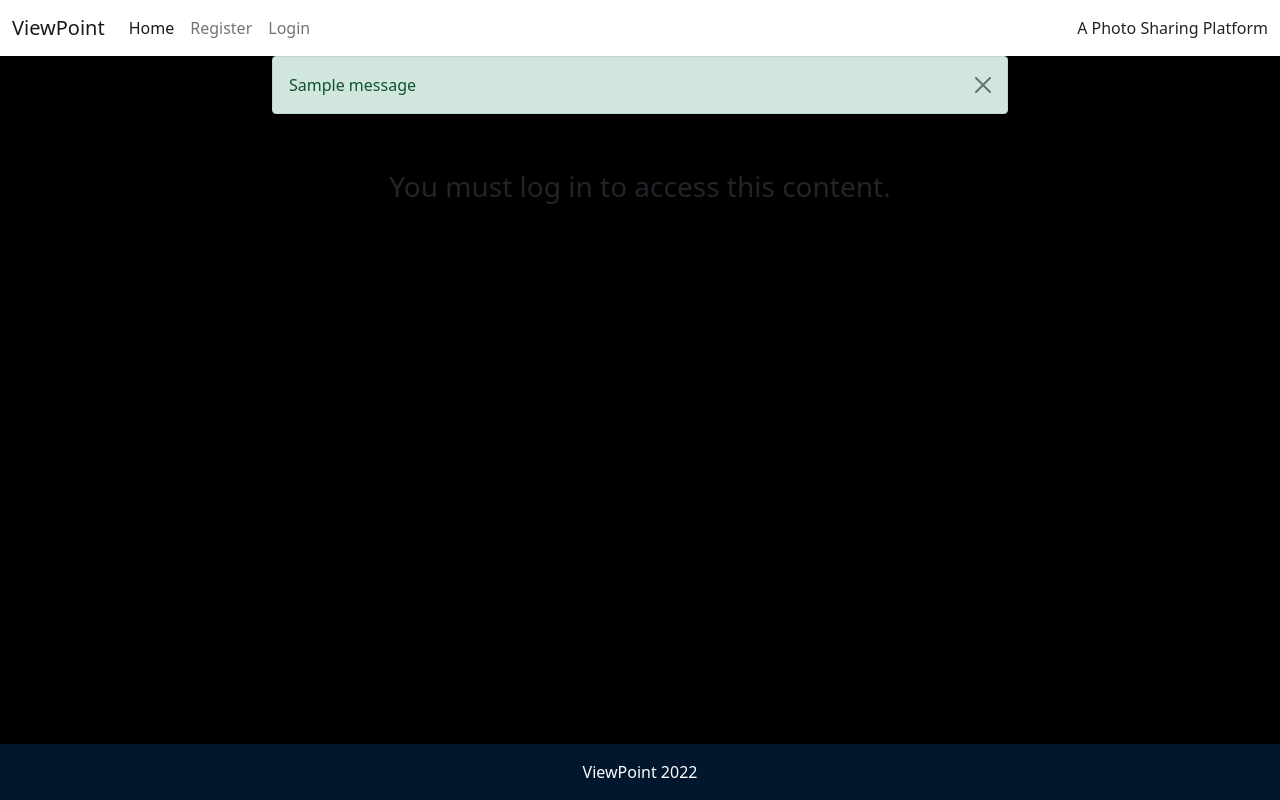
After one commit to darraghmurphy1/GameTonight, a Django app: page /user_post in a window 1280 px wide. The commit adds this page. Run offline with Django 3.2, Linux system fonts and the light colour scheme; tables that the repository leaves empty hold one stand-in row (values such as "Sample post"); one stand-in notice (Sample message) is shown; some libraries are stand-ins or nearby versions.

Commit message:
various changes will review later

```diff
--- a/social/admin.py
+++ b/social/admin.py
@@ -6,7 +6,7 @@
 @admin.register(Post)
 class PostAdmin(SummernoteModelAdmin):
 
-    list_display = ('title', 'slug', 'status', 'created_on')
+    list_display = ('title', 'slug', 'status', 'created_on', 'featured_image',)
     search_fields = ['title', 'content']
     list_filter = ('status', 'created_on')
     prepopulated_fields = {'slug': ('title',)}
--- a/social/forms.py
+++ b/social/forms.py
@@ -1,4 +1,4 @@
-from .models import Comment
+from .models import Comment, Post
 from django import forms
 
 
@@ -6,3 +6,10 @@
     class Meta:
         model = Comment
         fields = ('body',)
+
+
+class PostForm(forms.ModelForm):
+    """ Form for post submission """
+    class Meta:
+        model = Post
+        fields = ['title', 'content', 'featured_image', ]
--- a/social/models.py
+++ b/social/models.py
@@ -7,8 +7,8 @@
 
 
 class Post(models.Model):
-    title = models.CharField(max_length=200, unique=True)
-    slug = models.SlugField(max_length=200, unique=True)
+    title = models.CharField(max_length=100, unique=True)
+    slug = models.SlugField(max_length=100, unique=True)
     author = models.ForeignKey(
         User, on_delete=models.CASCADE, related_name="user_posts"
     )
@@ -17,7 +17,7 @@
     updated_on = models.DateTimeField(auto_now=True)
     content = models.TextField()
     created_on = models.DateTimeField(auto_now_add=True)
-    status = models.IntegerField(choices=STATUS, default=0)
+    status = models.IntegerField(choices=STATUS, default=1)
     likes = models.ManyToManyField(
         User, related_name='post_like', blank=True)
 
@@ -38,7 +38,7 @@
     email = models.EmailField()
     body = models.TextField()
     created_on = models.DateTimeField(auto_now_add=True)
-    approved = models.BooleanField(default=False)
+    approved = models.BooleanField(default=True)
 
     class Meta:
         ordering = ["created_on"]
--- a/social/urls.py
+++ b/social/urls.py
@@ -2,6 +2,14 @@
 from django.urls import path
 
 urlpatterns = [
-    path("", views.PostList.as_view(), name="home"),
+
+    # url for homepage
+    path('', views.PostList.as_view(), name="home"),
+    # url for a more detailed view of a post
     path('<slug:slug>/', views.PostDetail.as_view(), name='post_detail'),
+    # url to like a post
+    path('like/<slug:slug>/', views.PostDetail.as_view(), name='post_like'),
+    # url to post form
+    path('user_post', views.UserPostView.as_view(), name='user_post'),
+
 ]
--- a/social/views.py
+++ b/social/views.py
@@ -1,20 +1,23 @@
-from django.shortcuts import render, get_object_or_404
+from django.shortcuts import render, get_object_or_404, reverse
 from django.views import generic, View
-from .models import Post
-from .forms import CommentForm
+from django.http import HttpResponseRedirect
+from django.utils.text import slugify
+from .models import Post, Comment
+from .forms import CommentForm, PostForm
+from django.contrib import messages
 
 
 class PostList(generic.ListView):
     model = Post
     queryset = Post.objects.filter(status=1).order_by("-created_on")
     template_name = "index.html"
-    paginate_by = 6
+    paginate_by = 4
 
 
 class PostDetail(View):
 
     def get(self, request, slug, *args, **kwargs):
-        queryset = Post.objects.filter(status=1)
+        queryset = Post.objects.all()
         post = get_object_or_404(queryset, slug=slug)
         comments = post.comments.filter(approved=True).order_by("-created_on")
         liked = False
@@ -27,12 +30,13 @@
             {
                 "post": post,
                 "comments": comments,
-                "commented": False
-                "liked": liked
-                "comment~_form": CommentForm()
+                "commented": False,
+                "liked": liked,
+                "comment_form": CommentForm()
             },
         )
-        def post(self, request, slug, *args, **kwargs):
+
+    def post(self, request, slug, *args, **kwargs):
         queryset = Post.objects.filter(status=1)
         post = get_object_or_404(queryset, slug=slug)
         comments = post.comments.filter(approved=True).order_by("-created_on")
@@ -42,13 +46,22 @@
 
         comment_form = CommentForm(data=request.POST)
         if comment_form.is_valid():
-            comment_form.instance.email = request.user.email
-            comment_form.instance.name = request.user.username
+            comment_form.instance.author = request.user
             comment = comment_form.save(commit=False)
             comment.post = post
             comment.save()
+            messages.add_message(
+                request,
+                messages.SUCCESS,
+                'Thank you for your comment!'
+            )
         else:
             comment_form = CommentForm()
+            messages.add_message(
+                request,
+                messages.ERROR,
+                'Sorry! Please try again.'
+            )
 
         return render(
             request,
@@ -62,6 +75,46 @@
             },
         )
 
+
+class UserPostView(View):
+
+    def get(self, request):
+        """ Get  form  """
+
+        post_form = PostForm()
+
+        return render(
+            request,
+            'user_post.html',
+            {
+                'post_form': post_form,
+            }
+        )
+
+    def post(self, request):
+
+        post_form = PostForm(data=request.POST)
+
+        if post_form.is_valid():
+            post_form.instance.author = request.user
+            post_form.instance.slug = slugify(post_form.instance.title)
+            post_form.save()
+            messages.add_message(
+                request,
+                messages.SUCCESS,
+                'Thank you for your post'
+            )
+        else:
+            post_form = PostForm()
+            messages.add_message(
+                request,
+                messages.ERROR,
+                'Please try again'
+            )
+
+        return HttpResponseRedirect(reverse('home'))
+
+
 class PostLike(View):
 
     def post(self, request, slug, *args, **kwargs):
--- a/static/css/style.css
+++ b/static/css/style.css
@@ -1,32 +1,25 @@
 body {
-    background-color: #F9FAFC;
+    background-color: #000000;
 }
 
 .brand {
     font-family: Lato, sans-serif;
-    font-size: 1.4rem;
-    font-weight: 700;
-    color: #4A4A4F;
+    font-size: 2rem;
+    font-weight: 60000;
+    color:  #7c7cdc;
 }
 
-.red-o {
-    color: #E84610;
-}
-
-.thin {
-    font-weight: 300;
-}
 
 .light-bg {
-    background-color: #fff;
+    background-color: rgb(255, 255, 255);
 }
 
 .dark-bg {
-    background-color: #445261;
+    background-color: #02172e;
 }
 
 .main-bg {
-    background-color: #F9FAFC;
+    background-color: #000000;
 }
 
 .card {
@@ -43,7 +36,7 @@
     bottom: 5%;
     min-width: 30%;
     left: -2px;
-    background-color: #23BBBB;
+    background-color: #8a8a8a;
 }
 
 .author {
@@ -93,7 +86,7 @@
 
 .post-link:hover,
 .page-link {
-    color: #E84610;
+    color: #e810d2;
 }
 
 .post-title {
@@ -107,7 +100,7 @@
 }
 
 .btn-signup {
-    background-color: #23BBBB;
+    background-color: #e810d2;
     color: #fff;
 }
 
@@ -118,25 +111,30 @@
 }
 
 .link {
-    color: #23BBBB;
+    color: #ffffff;
     text-decoration: none;
 }
 
 .link:hover,
 .link:active {
-    color: #445261;
+    color: #e810d2;
     text-decoration: underline;
 }
 
 .btn-like {
-    color: #E84610;
+    color: #ff0000;
     border: none;
     background: transparent;
 }
 
 .btn-like:hover,
 .btn-like:active {
-    color: #E84610;
+    color: #e810d2;
     background: transparent;
     border: none;
 }
+
+.post-image {
+    height: 200px;
+    width: 200px;
+}
--- a/templates/base.html
+++ b/templates/base.html
@@ -4,8 +4,9 @@
 <html class="h-100">
 
 <head>
-    <title>CodeStar Blog</title>
+    <title>ViewPoint</title>
 
+    <link rel="stylesheet" href="{% static 'css/style.css' %}">
     <link rel="preconnect" href="https://fonts.gstatic.com">
     <link href="https://fonts.googleapis.com/css2?family=Roboto:wght@300&display=swap" rel="stylesheet">
     <link href="https://fonts.googleapis.com/css2?family=Lato:wght@300;700&display=swap" rel="stylesheet">
@@ -16,7 +17,7 @@
     <script src="https://cdn.jsdelivr.net/npm/bootstrap@5.0.1/dist/js/bootstrap.bundle.min.js"
         integrity="sha384-gtEjrD/SeCtmISkJkNUaaKMoLD0//ElJ19smozuHV6z3Iehds+3Ulb9Bn9Plx0x4" crossorigin="anonymous">
     </script>
-    <link rel="stylesheet" href="{% static 'static/css/style.css' %}">
+
 
 </head>
 
@@ -26,8 +27,7 @@
 
     <nav class="navbar navbar-expand-lg navbar-light bg-white">
         <div class="container-fluid">
-            <a class="navbar-brand" href="{% url 'home' %}"><span class="brand">c<span class="red-o">o</span>de<span
-                        class="thin">|star</span></span></span></a>
+            <a class="navbar-brand" href="{% url 'home' %}">ViewPoint</a>
             <button class="navbar-toggler" type="button" data-bs-toggle="collapse" data-bs-target="#navbarText"
                 aria-controls="navbarText" aria-expanded="false" aria-label="Toggle navigation">
                 <span class="navbar-toggler-icon"></span>
@@ -50,12 +50,25 @@
                     </li>
                     {% endif %}
                 </ul>
-                <span class="navbar-text text-muted">
-                    adventures of a software developer
+                <span class="navbar navbar-light bg-transparent">
+                    A Photo Sharing Platform
                 </span>
             </div>
         </div>
     </nav>
+
+    <div class="container">
+        <div class="row">
+            <div class="col-md-8 offset-md-2">
+                {% for message in messages %}
+                <div class="alert {{ message.tags }} alert-dismissible fade show" id="msg" role="alert">
+                    {{ message | safe }}
+                    <button type="button" class="btn-close" data-bs-dismiss="alert" aria-label="Close"></button>
+                </div>
+                {% endfor %}
+            </div>
+        </div>
+    </div>
 
     <main class="flex-shrink-0 main-bg">
         {% block content %}
@@ -65,11 +78,7 @@
 
     <!-- Footer -->
     <footer class="footer mt-auto py-3 dark-bg">
-        <p class="m-0 text-center text-white">Made by Code Instituters</p>
-        <p class="m-0 text-center text-white">Follow us: <i class="fab fa-facebook-square ms-3"></i>
-            <i class="fab fa-twitter-square ms-3"></i>
-            <i class="fab fa-instagram-square ms-3"></i>
-            <i class="fab fa-youtube-square ms-3"></i></p>
+        <p class="m-0 text-center text-white">ViewPoint 2022</p>
     </footer>
 </body>
 
--- /dev/null
+++ b/templates/user_post.html
@@ -0,0 +1,43 @@
+{% extends "base.html" %}
+
+{% block content %}
+
+{% load crispy_forms_tags %}
+
+{% if user.is_authenticated %}
+
+<div class="container-fluid my-4">
+    <div class="row">
+        <div class="col-md-6 offset-md-3 pt-3">
+            <div class="card card-body pb-0">
+
+                <h3 class="mb-3">Make your own post</h3>
+
+                <!-- Post form -->
+                <form action="{% url 'user_post' %}" method="POST" class="text-center mb-0">
+                    {{ post_form | crispy }}
+                    {% csrf_token%}
+                    <button type="submit" class="btn btn--main no-border">
+                    Make a Post <i class="fas fa-plus p-1"></i></button>
+                </form>
+
+            </div>
+        </div>
+    </div>
+</div>
+
+{% else %}
+
+<div class="container-fluid my-4">
+    <div class="row">
+        <div class="col-md-6 offset-md-3 text-center pt-3">
+
+            <h3 class="mb-3">You must log in to access this content.</h3>
+
+        </div>
+    </div>
+</div>
+
+{% endif %}
+
+{% endblock %}
--- a/viewpoint/urls.py
+++ b/viewpoint/urls.py
@@ -11,7 +11,7 @@
     2. Add a URL to urlpatterns:  path('', Home.as_view(), name='home')
 Including another URLconf
     1. Import the include() function: from django.urls import include, path
-    2. Add a URL to urlpatterns:  path('blog/', include('blog.urls'))
+    2. Add a URL to urlpatterns:  path('social/', include('social.urls'))
 """
 from django.contrib import admin
 from django.urls import path, include
```
Also changed, not shown: templates/index.html (+18 -0 lines), templates/new_comment.html (added, +46 -0 lines), templates/post_detail.html (+37 -29 lines), viewpoint/settings.py (+14 -3 lines), viewpoint/views.py (deleted, +0 -7 lines), media/logo.png (added), social/migrations/0001_initial.py, social/migrations/0003_alter_comment_approved_alter_post_slug_and_more.py (added), social/migrations/0004_alter_post_status.py (added).
